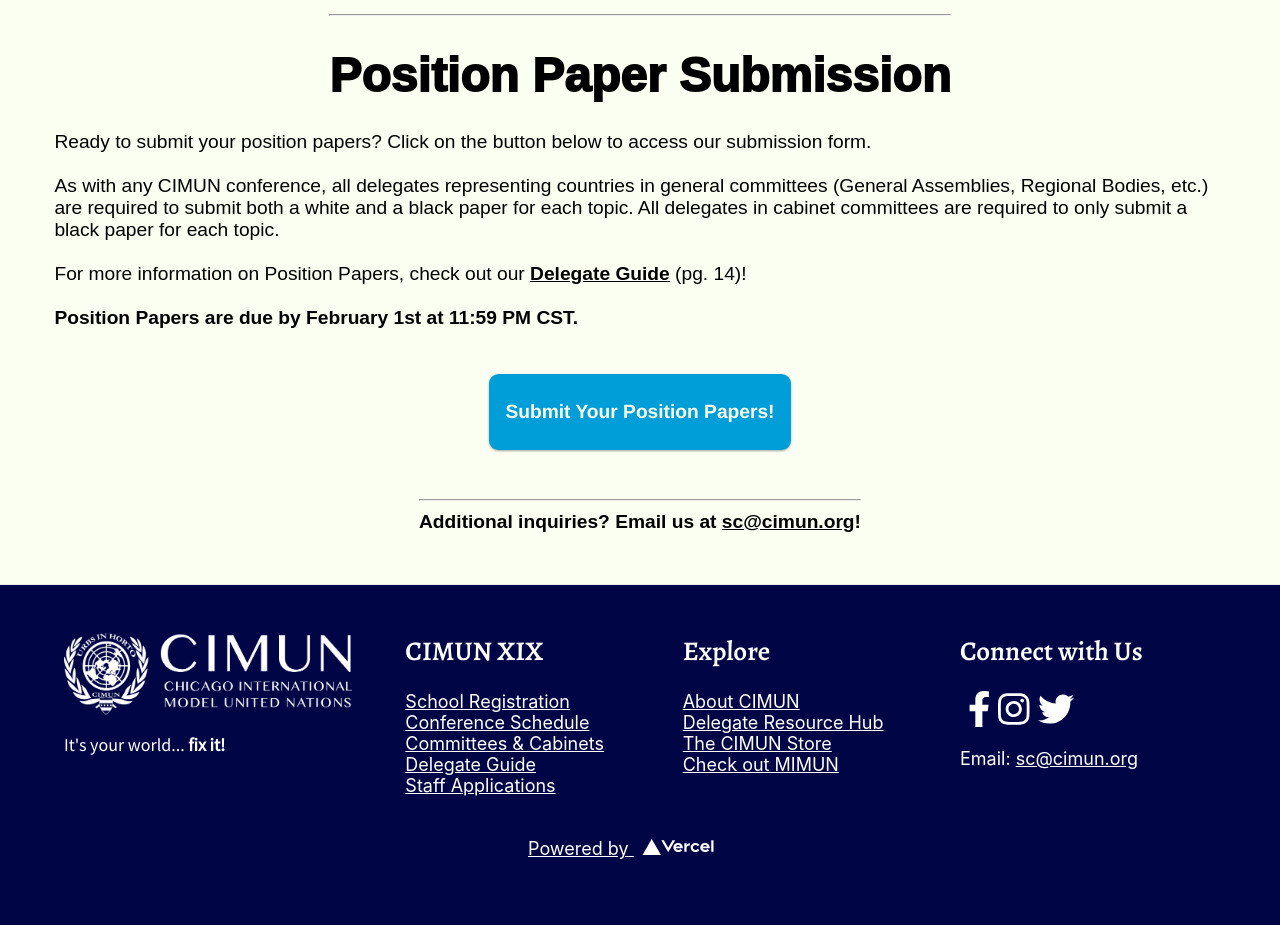
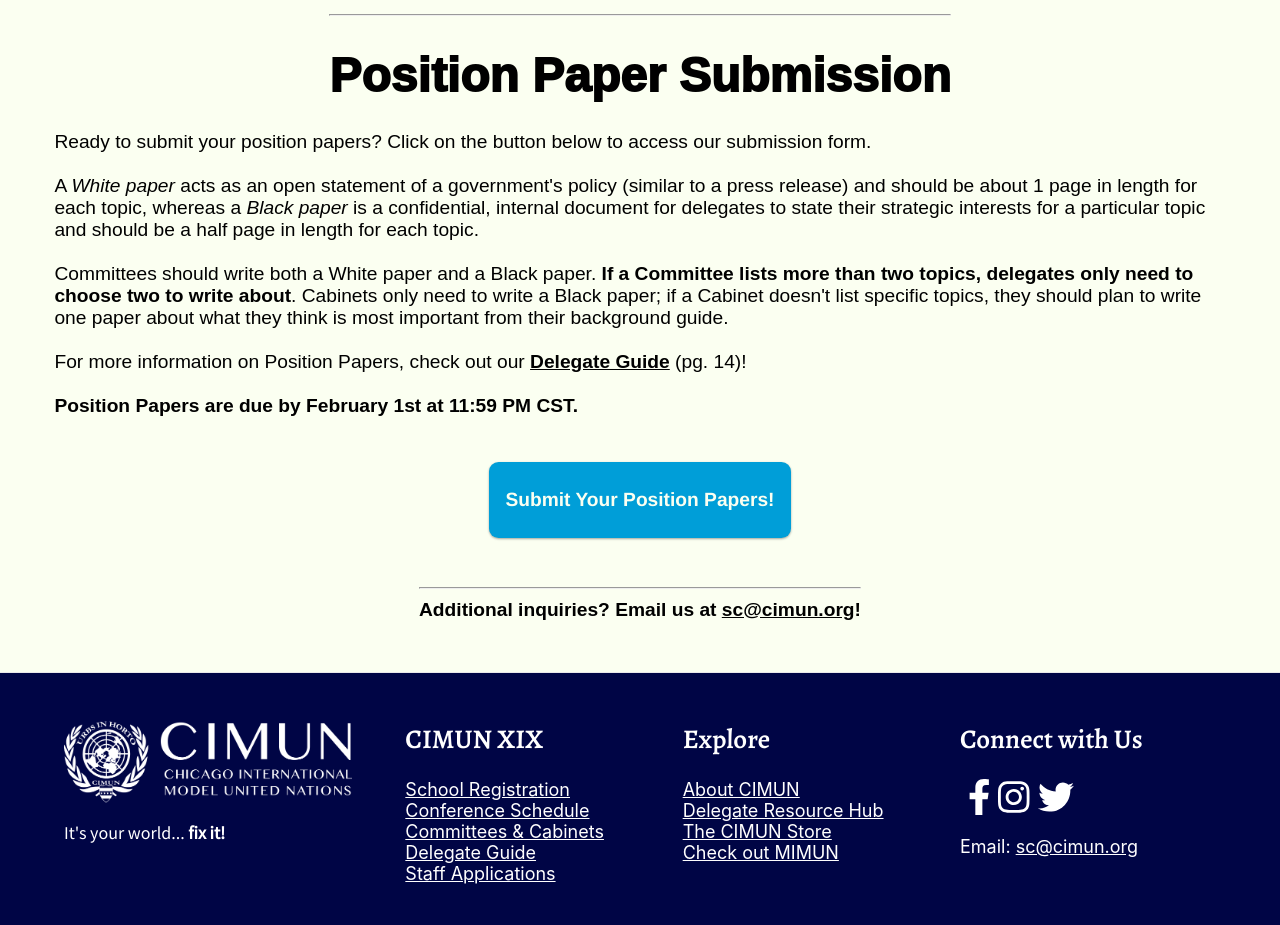
Before and after one commit to Model-UN/cimun-web, a Next.js app: page /resources in a window 1280 px wide. Shown: the part 1000-1925 px from the top of the page. Built offline with nearby package versions, Linux system fonts and the light colour scheme.

Commit message:
Update ResourceHubDisplay.tsx

```diff
--- a/app/components/ResourceHubDisplay.tsx
+++ b/app/components/ResourceHubDisplay.tsx
@@ -66,11 +66,18 @@
         access our submission form.
         <br />
         <br />
-        As with any CIMUN conference, all delegates representing countries in
-        general committees (General Assemblies, Regional Bodies, etc.) are
-        required to submit both a white and a black paper for each topic. All
-        delegates in cabinet committees are required to only submit a black
-        paper for each topic.
+        A <em>White paper</em> acts as an open statement of a government's policy
+        (similar to a press release) and should be about 1 page in length for
+        each topic, whereas a <em>Black paper</em> is a confidential, internal document
+        for delegates to state their strategic interests for a particular topic
+        and should be a half page in length for each topic.
+        <br />
+        <br />
+        Committees should write both a White paper and a Black paper. <strong>If a Committee
+        lists more than two topics, delegates only need to choose two to write about</strong>.
+        Cabinets only need to write a Black paper; if a Cabinet doesn't list specific
+        topics, they should plan to write one paper about what they think is most
+        important from their background guide.
         <br />
         <br />
         For more information on Position Papers, check out our{" "}
```
